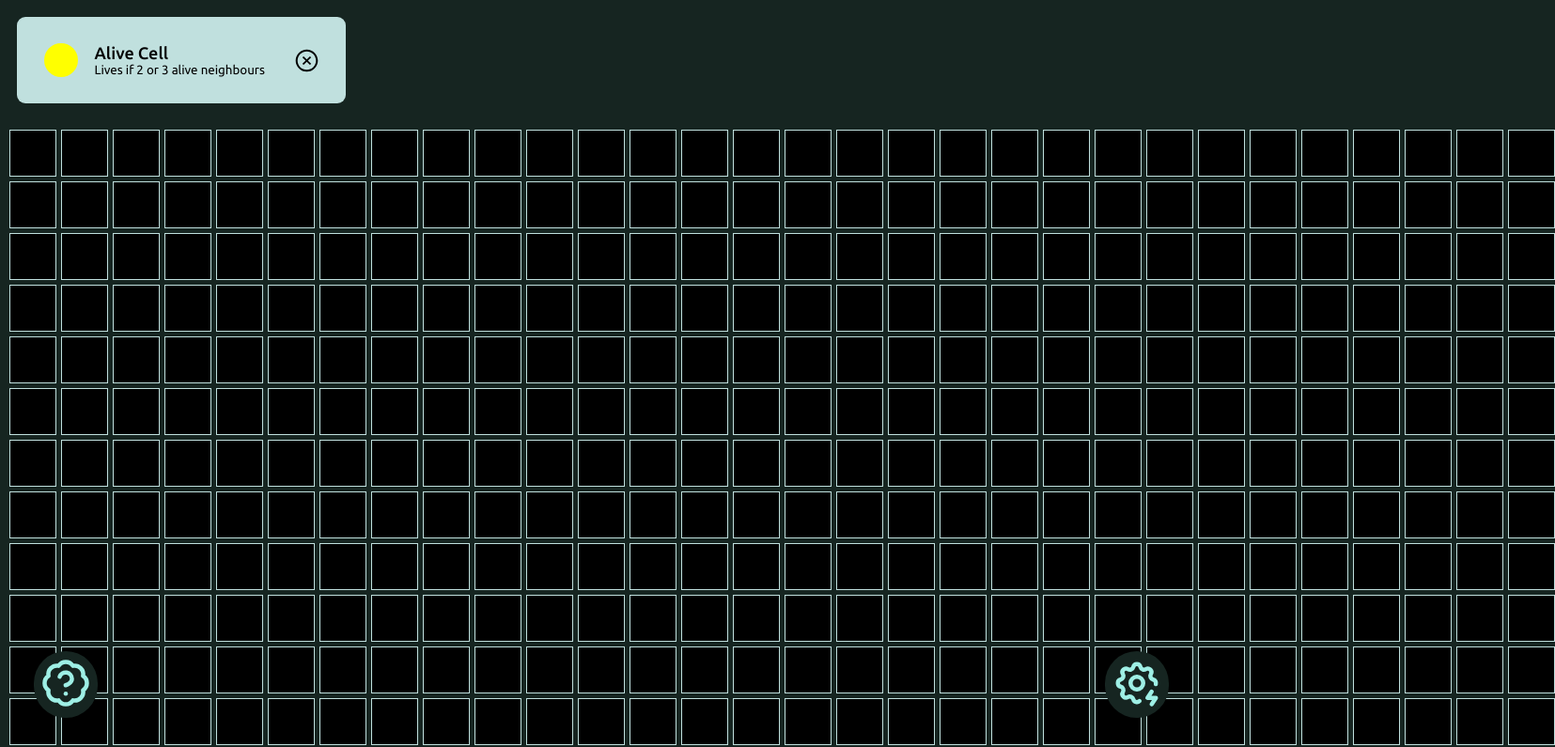
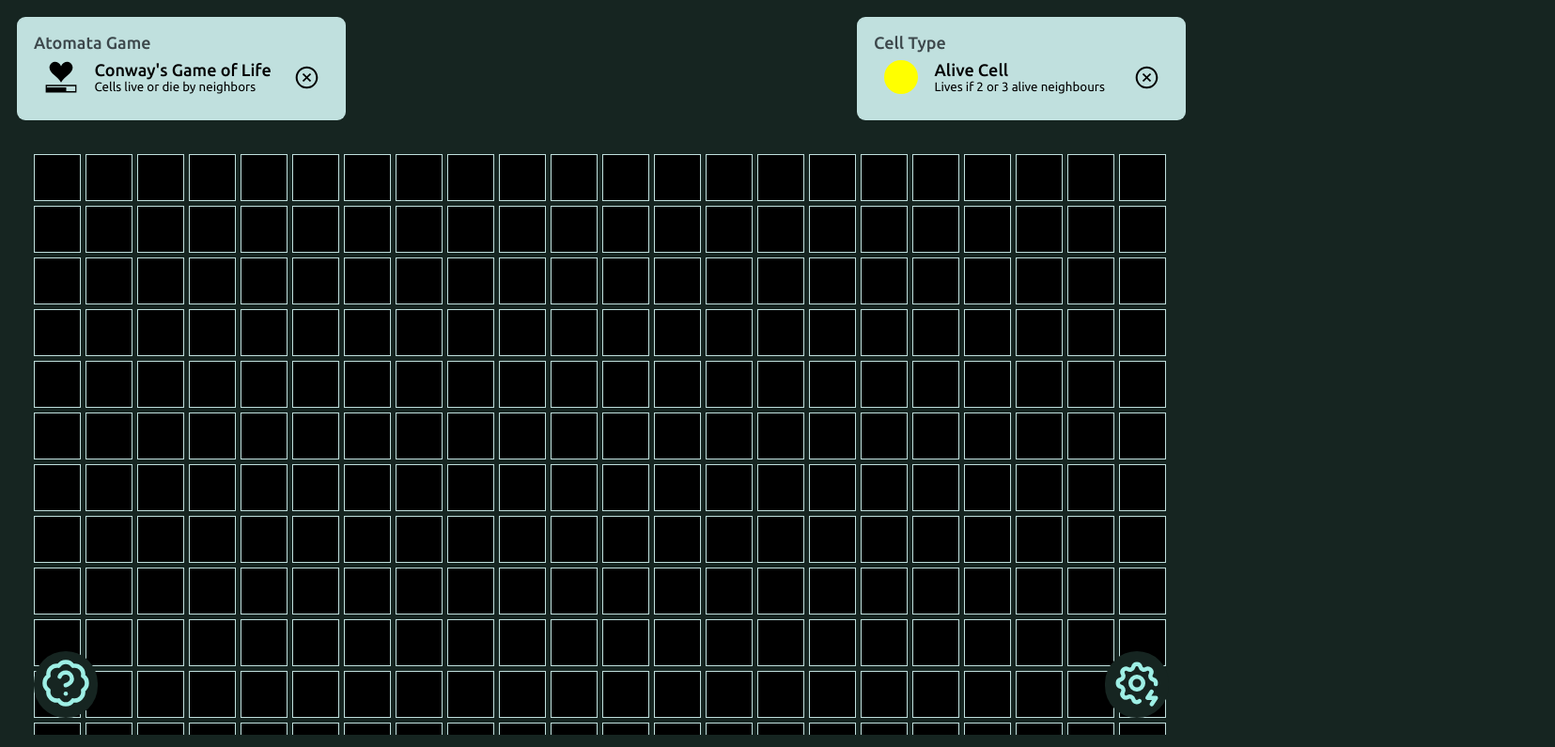
Before and after one commit to deepmind32/automata-world, a React (Vite) app: page / in a window 1280 px wide. Shown: the top 795 px of the page at 94% size, 1655 px wide, since content can reach past the window. Built offline with nearby package versions, Linux system fonts and the light colour scheme.

Commit message:
adds beautiful grid

```diff
--- a/src/_components/color-picker/color-picker.jsx
+++ /dev/null
@@ -1,54 +0,0 @@
-import { useState } from "react";
-import styles from "./color-picker.module.css";
-import { AiOutlineCloseCircle } from "react-icons/ai";
-
-// colors = object with key (Name) value = color
-export default function ColorPicker({
-	cells,
-	initial_create_cell,
-	on_create_cell_change,
-}) {
-	const [selected_cell, set_selected_cell] = useState(initial_create_cell);
-
-	const handle_color_btn_pressed = (cell_name) => {
-		set_selected_cell(cell_name);
-		on_create_cell_change(cell_name);
-	};
-	const handle_remove_color = () => {
-		set_selected_cell(undefined);
-	};
-
-	return (
-		<div
-			className={`${styles["color_picker"]} ${
-				selected_cell ? "" : styles["color_picker--inactive"]
-			}`}
-		>
-			<p className={styles["color_picker__heading"]}>Cell Type</p>
-
-			<ul className={styles["color_picker__options"]}>
-				{Object.keys(cells).map((cell_name) => (
-					<li
-						key={cell_name}
-						className={selected_cell == cell_name ? styles["li--active"] : ""}
-					>
-						<button onClick={handle_color_btn_pressed.bind(null, cell_name)}>
-							<div
-								className={styles["color_picker__options__sample"]}
-								style={{ backgroundColor: cells[cell_name].color }}
-							/>
-							<div className={styles["color_picker__options__info"]}>
-								<p>{cell_name}</p>
-								<p>{cells[cell_name].info}</p>
-							</div>
-						</button>
-
-						<button onClick={handle_remove_color}>
-							<AiOutlineCloseCircle size={"1.5rem"} />
-						</button>
-					</li>
-				))}
-			</ul>
-		</div>
-	);
-}
--- a/src/_components/grid/grid.jsx
+++ b/src/_components/grid/grid.jsx
@@ -1,5 +1,5 @@
 import styles from "./grid.module.css";
-import React, { useState } from "react";
+import React, { useEffect, useState } from "react";
 
 export default function Grid({
 	compute_next_generation,
@@ -14,16 +14,20 @@ export default function Grid({
 			.map((_) => Array(size).fill(default_cell))
 	);
 
+	useEffect(() => {
+		set_grid(
+			Array(size)
+				.fill(null)
+				.map((_) => Array(size).fill(default_cell))
+		);
+	}, [default_cell, size]);
+
 	const handle_cell_clicked = (i, j) => {
 		set_grid((prev) => {
 			const new_prev = [...prev];
 			new_prev[i][j] = current_create_cell;
 			return new_prev;
 		});
-	};
-
-	const handle_next_generation = () => {
-		set_grid((prev) => compute_next_generation(prev));
 	};
 
 	return (
@@ -42,7 +46,7 @@ export default function Grid({
 								key={j}
 								className={styles["grid__cell"]}
 								onClick={handle_cell_clicked.bind(null, i, j)}
-								style={{ backgroundColor: cells[cell_name].color }}
+								style={{ backgroundColor: cells[cell_name]?.color }}
 							>
 								{i}, {j}
 							</button>
@@ -50,7 +54,6 @@ export default function Grid({
 					</React.Fragment>
 				))}
 			</div>
-			<button onClick={handle_next_generation}>Next</button>
 		</>
 	);
 }
--- a/src/_components/grid/grid.module.css
+++ b/src/_components/grid/grid.module.css
@@ -1,7 +1,6 @@
 .grid {
 	display: grid;
 	gap: 5px;
-	padding: 10px;
 }
 
 .grid__cell {
--- /dev/null
+++ b/src/_components/modern-select/modern-select.jsx
@@ -0,0 +1,69 @@
+import { useEffect, useState } from "react";
+import styles from "./modern-select.module.css";
+import { AiOutlineCloseCircle } from "react-icons/ai";
+
+// options should have color and info and key should be option name
+export default function ModernSelect({
+	name,
+	type = "color",
+	options,
+	initial_option,
+	on_option_change,
+}) {
+	const [selected_option, set_selected_option] = useState(initial_option);
+
+	useEffect(() => {
+		set_selected_option(initial_option);
+	}, [initial_option]);
+
+	const handle_option_select = (option_name) => {
+		set_selected_option(option_name);
+		on_option_change(option_name);
+	};
+	const handle_clear_option = () => {
+		set_selected_option(undefined);
+	};
+
+	return (
+		<div
+			className={`${styles["option_picker"]} ${
+				selected_option ? "" : styles["option_picker--inactive"]
+			}`}
+		>
+			<p className={styles["option_picker__heading"]}>{name}</p>
+
+			<ul className={styles["option_picker__options"]}>
+				{Object.keys(options).map((option_name) => {
+					const Icon = options[option_name].icon;
+
+					return (
+						<li
+							key={option_name}
+							className={
+								selected_option == option_name ? styles["li--active"] : ""
+							}
+						>
+							<button onClick={handle_option_select.bind(null, option_name)}>
+								{type == "color" && (
+									<div
+										className={styles["option_picker__options__sample"]}
+										style={{ backgroundColor: options[option_name].color }}
+									/>
+								)}
+								{type == "icon" && <Icon size="2rem" />}
+								<div className={styles["option_picker__options__info"]}>
+									<p>{option_name}</p>
+									<p style={{ width: 200 }}>{options[option_name].info}</p>
+								</div>
+							</button>
+
+							<button onClick={handle_clear_option}>
+								<AiOutlineCloseCircle size={"1.5rem"} />
+							</button>
+						</li>
+					);
+				})}
+			</ul>
+		</div>
+	);
+}
--- a/src/_components/color-picker/color-picker.module.css
+++ b/src/_components/modern-select/modern-select.module.css
@@ -1,4 +1,4 @@
-.color_picker {
+.option_picker {
 	background-color: var(--color-mint-green);
 	color: var(--color-outer-space);
 	padding: 1rem;
@@ -7,36 +7,40 @@
 	font-weight: 500;
 }
 
-.color_picker__heading {
+.option_picker__heading {
 	font-size: 1.25rem;
 	margin-bottom: 1rem;
+	transition: font-size 0.25s ease;
 }
-.color_picker:not(.color_picker--inactive) .color_picker__heading {
-	display: none;
+.option_picker:not(.option_picker--inactive) .option_picker__heading {
+	font-size: 1rem;
+	margin-bottom: 0;
+	transition: font-size 0.25s ease;
+	/* display: none; */
 }
 
-.color_picker__options li {
+.option_picker__options li {
 	display: flex;
 	justify-content: space-between;
 	align-items: center;
 	padding: 0.5rem 0.25rem;
 	border-radius: 0.5rem;
 }
-.color_picker.color_picker--inactive li button:last-child {
+.option_picker.option_picker--inactive li button:last-child {
 	display: none;
 }
-.color_picker:not(.color_picker--inactive) li:not(.li--active) {
+.option_picker:not(.option_picker--inactive) li:not(.li--active) {
 	display: none;
 }
 
-.color_picker__options li:hover {
+.option_picker__options li:hover {
 	background-color: #9FD0CD;
 }
-.color_picker__options li.li--active:hover {
+.option_picker__options li.li--active:hover {
 	background-color: transparent;
 }
 
-.color_picker__options button {
+.option_picker__options button {
 	display: flex;
 	gap: 1rem;
 	align-items: center;
@@ -47,12 +51,12 @@
 	cursor: pointer;
 }
 
-.color_picker__options__info p:first-child {
+.option_picker__options__info p:first-child {
 	font-weight: 500;
 	font-size: 1rem;
 }
 
-.color_picker__options__sample {
+.option_picker__options__sample {
 	width: 2rem;
 	height: 2rem;
 	border-radius: 1rem;
--- a/src/_utils/automata_types.js
+++ b/src/_utils/automata_types.js
@@ -1,5 +1,11 @@
+import { GiLifeBar, GiBrain } from "react-icons/gi";
+import { HiMiniBugAnt } from "react-icons/hi2";
+import { PiCircuitryFill } from "react-icons/pi";
+
 const AUTOMATAS = {
 	"Conway's Game of Life": {
+		icon: GiLifeBar,
+		info: "Cells live or die by neighbors",
 		default_cell: "Dead Cell",
 		initial_create_cell: "Alive Cell",
 		cells: {
@@ -14,6 +20,8 @@ const AUTOMATAS = {
 		},
 	},
 	"Langton's Ant": {
+		info: "Ant flips tiles, turns, repeats",
+		icon: HiMiniBugAnt,
 		default_cell: "Black Cell",
 		initial_create_cell: "White Cell",
 		cells: {
@@ -28,6 +36,8 @@ const AUTOMATAS = {
 		},
 	},
 	"Brian's Brain": {
+		info: "Cells flash, then cool down",
+		icon: GiBrain,
 		default_cell: "Dead Cell",
 		initial_create_cell: "Alive Cell",
 		cells: {
@@ -46,6 +56,8 @@ const AUTOMATAS = {
 		},
 	},
 	"Wire World": {
+		info: "Electrons move through wires",
+		icon: PiCircuitryFill,
 		default_cell: "Empty Cell",
 		initial_create_cell: "Conductor",
 		cells: {
@@ -72,3 +84,15 @@ const AUTOMATAS = {
 export function get_automata_info(automata) {
 	return AUTOMATAS[automata];
 }
+
+export function get_all_automata() {
+	return Object.fromEntries(
+		Object.entries(AUTOMATAS).map(([name, data]) => [
+			name,
+			{
+				icon: data.icon,
+				info: data.info,
+			},
+		])
+	);
+}
--- a/src/app.jsx
+++ b/src/app.jsx
@@ -4,11 +4,14 @@ import { TbSettingsBolt } from "react-icons/tb";
 
 import Grid from "./_components/grid/grid";
 import styles from "./app.module.css";
-import ColorPicker from "./_components/color-picker/color-picker";
-import { get_automata_info } from "./_utils/automata_types";
+import ModernSelect from "./_components/modern-select/modern-select";
+import { get_all_automata, get_automata_info } from "./_utils/automata_types";
 
 export default function App() {
-	const current_automata = "Conway's Game of Life";
+	const all_automatas = get_all_automata();
+	const [current_automata, set_current_automata] = useState(
+		"Conway's Game of Life"
+	);
 	const current_automata_info = get_automata_info(current_automata);
 
 	const [current_create_cell, set_current_create_cell] = useState(
@@ -18,22 +21,39 @@ export default function App() {
 	const handle_create_cell_change = (cell_name) => {
 		set_current_create_cell(cell_name);
 	};
+	const handle_automata_change = (automata_name) => {
+		set_current_automata(automata_name);
+		set_current_create_cell(
+			get_automata_info(automata_name)["initial_create_cell"]
+		);
+	};
 
 	return (
 		<main className={styles["app"]}>
 			<header className={styles["app__header"]}>
-				<ColorPicker
-					cells={current_automata_info["cells"]}
-					initial_create_cell={current_automata_info["initial_create_cell"]}
-					on_create_cell_change={handle_create_cell_change}
+				<ModernSelect
+					name="Atomata Game"
+					type="icon"
+					options={all_automatas}
+					initial_option="Conway's Game of Life"
+					on_option_change={handle_automata_change}
+				/>
+				<ModernSelect
+					name={"Cell Type"}
+					options={current_automata_info["cells"]}
+					initial_option={current_automata_info["initial_create_cell"]}
+					on_option_change={handle_create_cell_change}
 				/>
 			</header>
+
+			<div className={styles["app__grid"]}>
 				<Grid
 					size={30}
 					cells={current_automata_info["cells"]}
 					default_cell={current_automata_info["default_cell"]}
 					current_create_cell={current_create_cell}
 				/>
+			</div>
 			<div className={styles["app__help__wrapper"]}>
 				<button className={styles["app__fab"]}>
 					<LuBadgeHelp size="3rem" />
--- a/src/app.module.css
+++ b/src/app.module.css
@@ -1,11 +1,24 @@
 .app {
 	position: relative;
+	display: flex;
+	flex-direction: column;
+	align-items: center;
 	width: 100vw;
 	height: 100vh;
 }
 
 .app__header {
+	width: 100%;
+	display: flex;
+	justify-content: space-between;
 	padding: 1rem;
+	align-items: flex-start;
+}
+
+.app__grid {
+	overflow: auto;
+	margin: 1rem;
+	max-width: calc(100vw - 4rem);
 }
 
 .app__help__wrapper,
--- a/src/stylesheets/global.css
+++ b/src/stylesheets/global.css
@@ -18,3 +18,28 @@ body {
 body * {
 	font-family: "Ubuntu", sans-serif;
 }
+
+/* For WebKit-based browsers */
+::-webkit-scrollbar {
+	width: 8px;
+	height: 8px;
+}
+
+::-webkit-scrollbar-track {
+	background: var(--color-outer-space);
+}
+
+::-webkit-scrollbar-thumb {
+	background-color: var(--color-gun-metal);
+	border-radius: 4px;
+}
+
+::-webkit-scrollbar-thumb:hover {
+	background-color: var(--color-gun-metal);
+}
+
+/* For Firefox */
+* {
+	scrollbar-width: thin;
+	scrollbar-color: var(--color-gun-metal) var(--color-outer-space); /* thumb track */
+}
```
Lines whose indentation alone changed are shown as unchanged.
